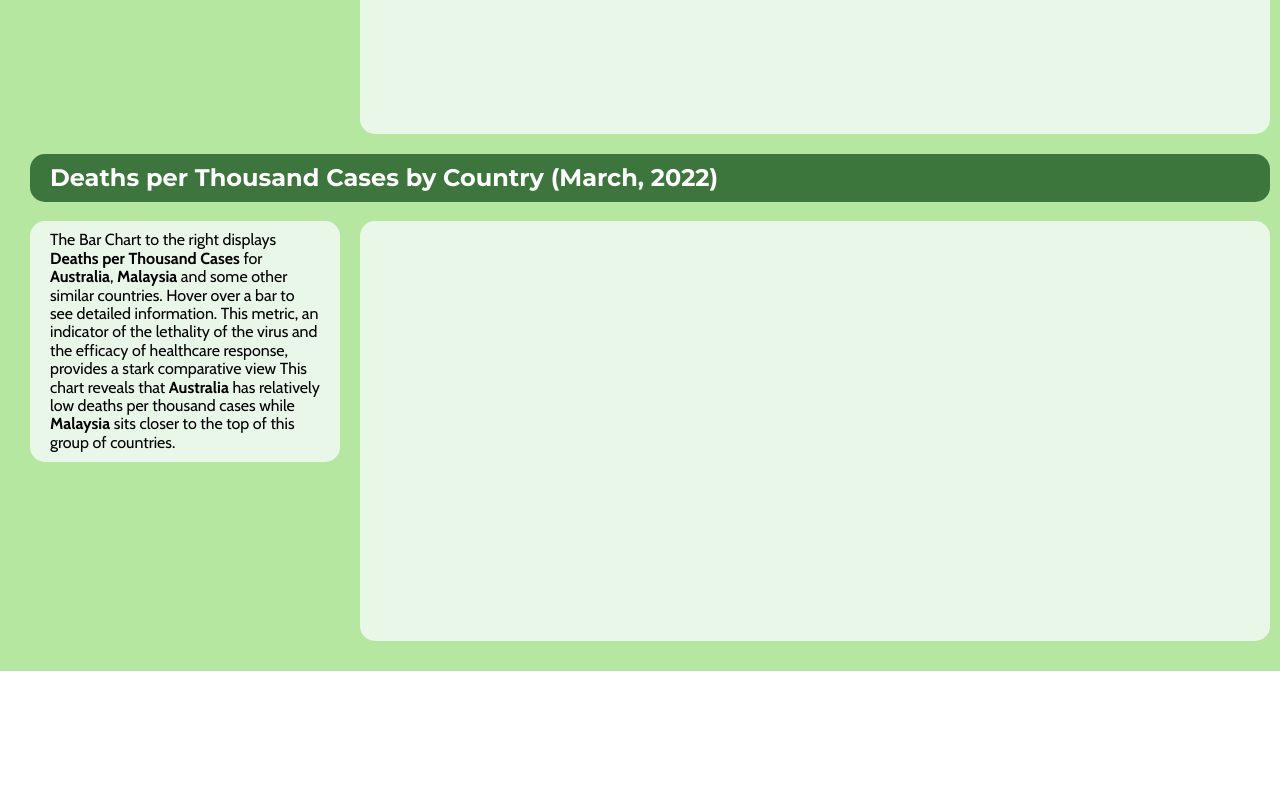
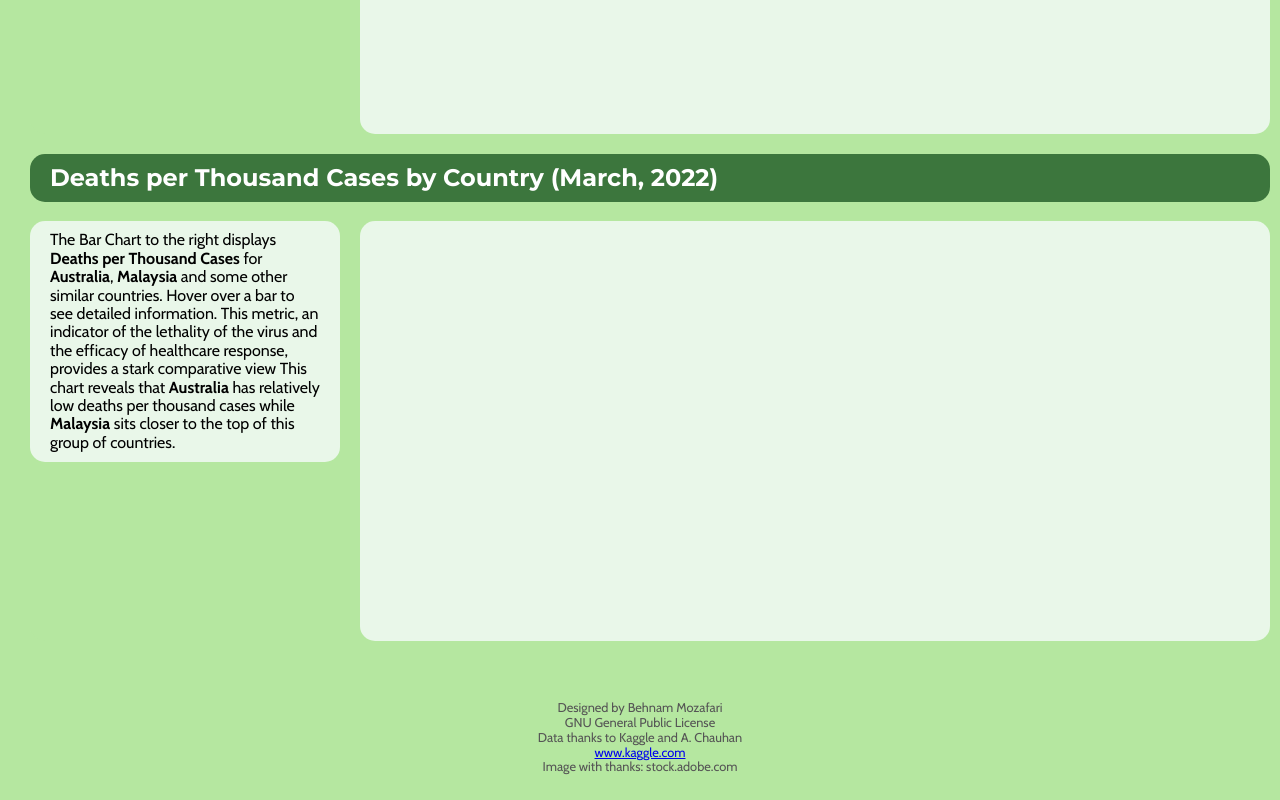
Before and after one commit to BehnamMozafari/Global-Insights-Into-COVID-19, a plain HTML site: page index.html in a window 1280 px wide. Shown: the part 3752-4552 px from the top of the page. Before the commit the page ends 4423 px from the top, so only its background shows below. Drawn offline with nearby package versions, Linux system fonts and the light colour scheme; a script that the page names is missing.

Commit message:
added links

```diff
--- a/index.css
+++ b/index.css
@@ -118,8 +118,15 @@ h1 {
     /* Spacing between the boxes and the next section */
 }
 
+footer {
+    background-color: #B5E7A0;
+    margin: 0px;
+    padding-top: 10px;
+    padding-bottom: 5px;
+}
 .contents-box h3 {
     margin-top: 0;
+
 }
 
 .contents-box ul {
--- a/index.html
+++ b/index.html
@@ -246,6 +246,19 @@
 
     </div>
   </div>
+  <footer>
+    <p style="text-align: center; font-size: 0.8em; margin: 20px 0; color: #555;">
+      Designed by Behnam Mozafari<br>
+      GNU General Public License<br>
+      Data thanks to Kaggle and
+      A. Chauhan<br>
+      <a href="https://www.kaggle.com/datasets/whenamancodes/covid-19-coronavirus-pandemic-dataset"
+        target="_blank">www.kaggle.com</a><br>
+      Image with thanks:
+      <a href="https://stock.adobe.com/au/images/eps10-blue-vector-coronavirus-bacteria-cell-icon-isolated-on-white-background-covid-19-novel-coronavirus-bacteria-symbol-in-a-simple-flat-trendy-modern-style-for-your-website-design-logo-and-app/552918472"
+        target="_blank"></a>stock.adobe.com<br>
+    </p>
+  </footer>
   <script type="text/javascript">
     var spec1 = "Charts/homework-week-9.json";
     vegaEmbed('#vis1', spec1, { "actions": false }).then(function (result) { }).catch(console.error);
```
Also changed, not shown: 1 other file.
